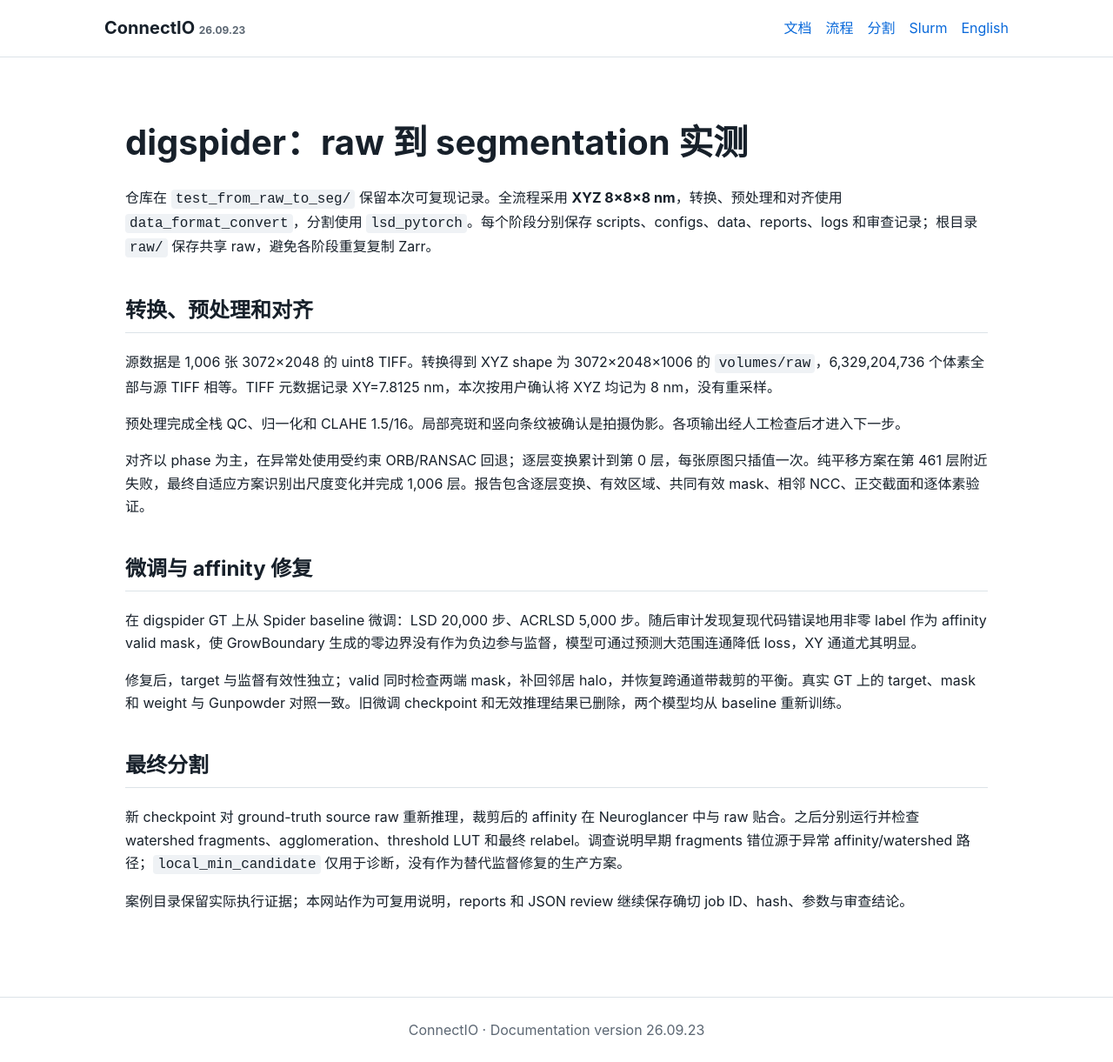
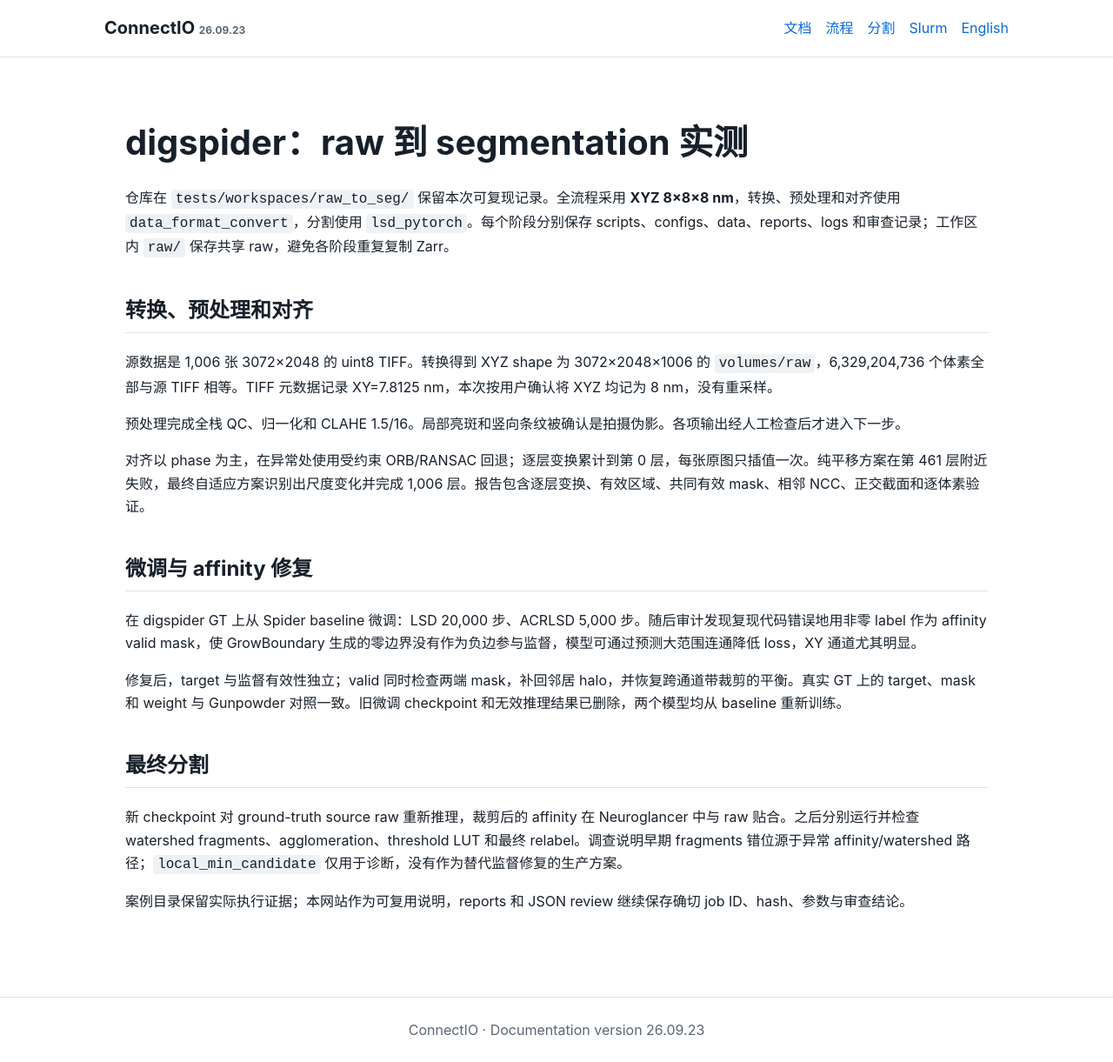
Before and after one commit to Happ1Hua/ConnectIO-docs, a Jekyll site: the page built from zh/case-study.md, in a window 1280 px wide and 1221 px high. Shown: the whole window at 87% size. Built offline with Jekyll 4.4.1, drawn with Linux system fonts in a browser that asks for light colours.

Commit message:
Update raw-to-segmentation workspace path

```diff
--- a/zh/case-study.md
+++ b/zh/case-study.md
@@ -7,7 +7,7 @@ permalink: /zh/case-study/
 
 # digspider：raw 到 segmentation 实测
 
-仓库在 `test_from_raw_to_seg/` 保留本次可复现记录。全流程采用 **XYZ 8×8×8 nm**，转换、预处理和对齐使用 `data_format_convert`，分割使用 `lsd_pytorch`。每个阶段分别保存 scripts、configs、data、reports、logs 和审查记录；根目录 `raw/` 保存共享 raw，避免各阶段重复复制 Zarr。
+仓库在 `tests/workspaces/raw_to_seg/` 保留本次可复现记录。全流程采用 **XYZ 8×8×8 nm**，转换、预处理和对齐使用 `data_format_convert`，分割使用 `lsd_pytorch`。每个阶段分别保存 scripts、configs、data、reports、logs 和审查记录；工作区内 `raw/` 保存共享 raw，避免各阶段重复复制 Zarr。
 
 ## 转换、预处理和对齐
 
```
Also changed, not shown: en/case-study.md (+1 -1 lines).
